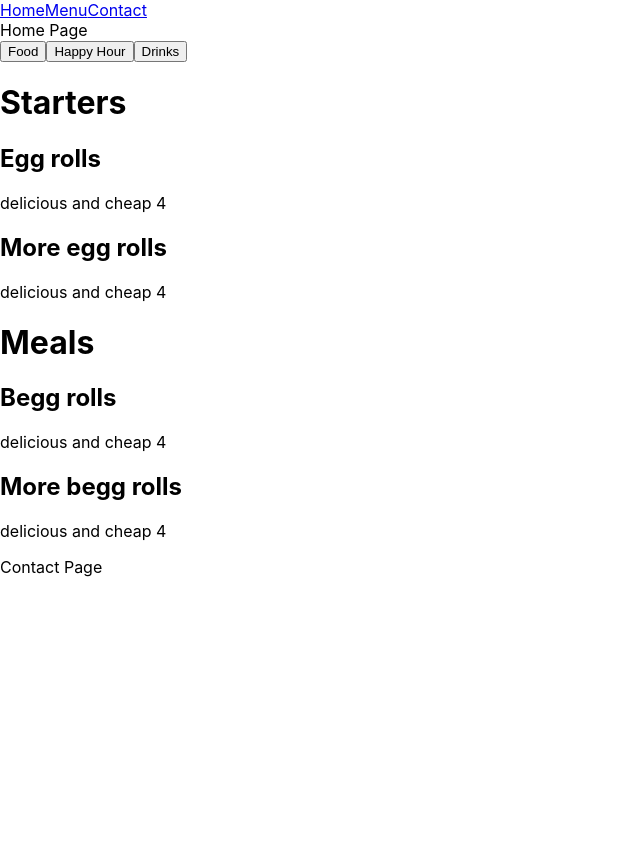
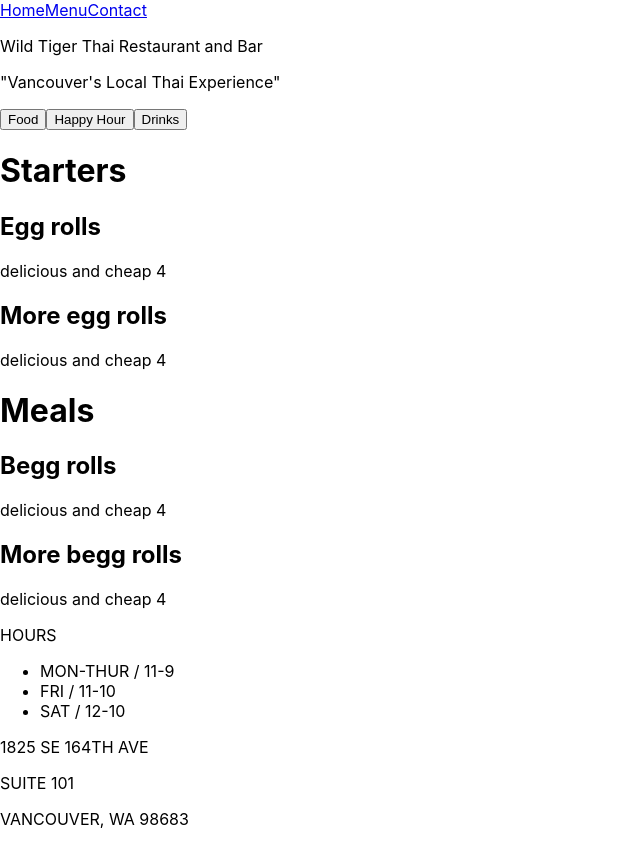
Before and after one commit to just-inspace/wild-tiger-thai-redesign, a React (Create React App) app in the folder wtt-react/: page / in a window 1280 px wide. Shown: the whole page, without its empty margins (0-640 px from the left). Before the commit the page ends 800 px from the top, so only its background shows below. Built offline with nearby package versions, Linux system fonts and the light colour scheme; the HTML template or start-up script is replaced by a standard one.

Commit message:
Adding Content to Home/Contact

```diff
--- a/wtt-react/src/components/contactSection.jsx
+++ b/wtt-react/src/components/contactSection.jsx
@@ -2,7 +2,18 @@ import React, { Component } from "react";
 class ContactSection extends Component {
 	state = {};
 	render() {
-		return <div id="contactSection">Contact Page</div>;
+		return (<div id="contactSection">
+			<p className="hours">HOURS</p>
+			<ul id="hoursList">
+				<li className="hoursItem">MON-THUR / 11-9</li>
+				<li className="hoursItem">FRI / 11-10</li>
+				<li className="hoursItem">SAT / 12-10</li>
+			</ul>
+			<div id="imageplaceholder"></div>
+			<p>1825 SE 164TH AVE</p>
+			<p>SUITE 101</p>
+			<p>VANCOUVER, WA 98683</p>
+		</div>);
 	}
 }
 
--- a/wtt-react/src/components/homeSection.jsx
+++ b/wtt-react/src/components/homeSection.jsx
@@ -2,7 +2,11 @@ import React, { Component } from "react";
 class HomeSection extends Component {
 	state = {};
 	render() {
-		return <div id="homeSection">Home Page</div>;
+		return (<div id="homeSection">
+			<p id="callout1">Wild Tiger Thai Restaurant and Bar</p>
+			<p id="calllout2">"Vancouver's Local Thai Experience"</p>
+			<div id="homeimageplaceholder"></div>
+		</div>);
 	}
 }
 
```
